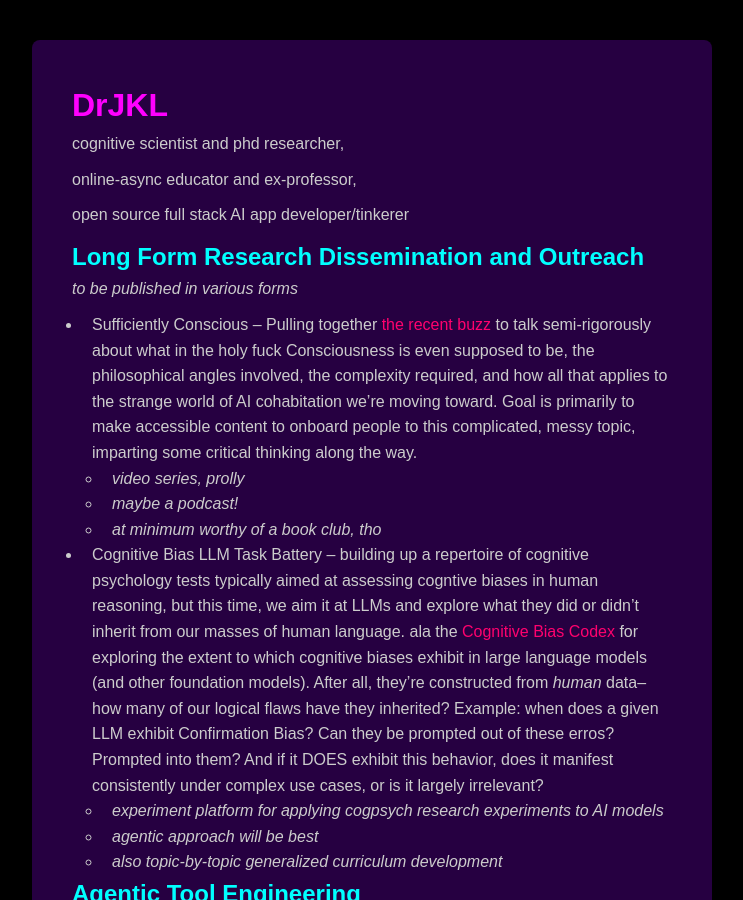
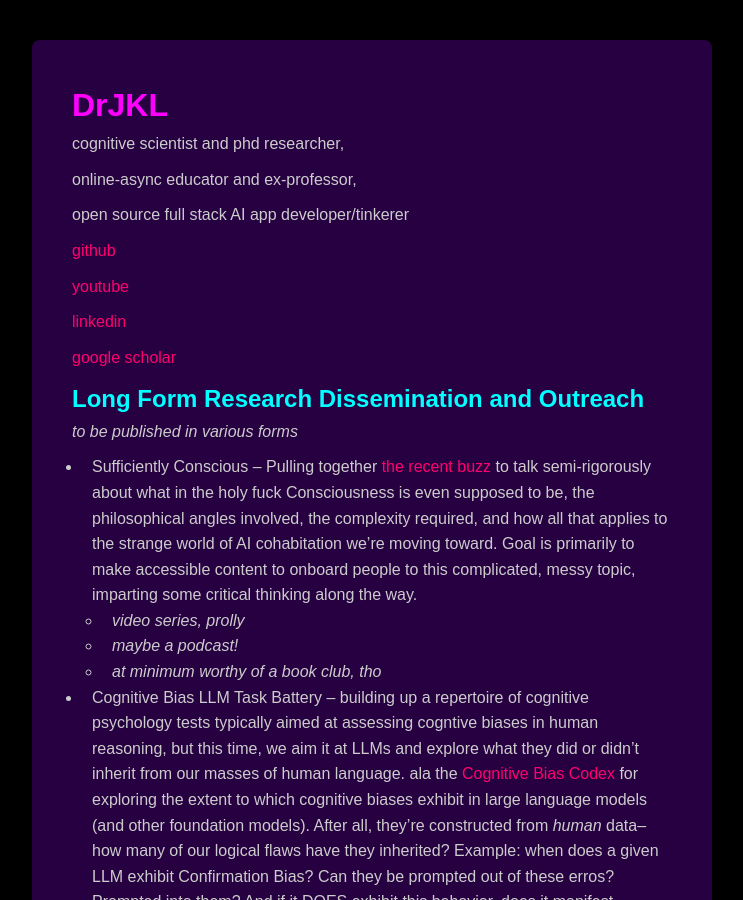
Before and after one commit to JacKaL37/jackal37.github.io, a Jekyll site: the page built from index.md, in a window 1280 px wide and 900 px high. Shown: the whole window, without its empty margins (268-1011 px from the left). Built offline with Jekyll 4.4.1, drawn with Linux system fonts in a browser that asks for light colours.

Commit message:
Update index.md

```diff
--- a/index.md
+++ b/index.md
@@ -10,6 +10,14 @@
 online-async educator and ex-professor,
 
 open source full stack AI app developer/tinkerer
+
+[github](https://github.com/JacKaL37/)
+
+[youtube](https://www.youtube.com/@john.k.lindstedt)
+
+[linkedin](https://www.linkedin.com/in/johnklindstedt/)
+
+[google scholar](https://scholar.google.com/citations?user=40mIgZQAAAAJ)
 
 ## Long Form Research Dissemination and Outreach
 
```
